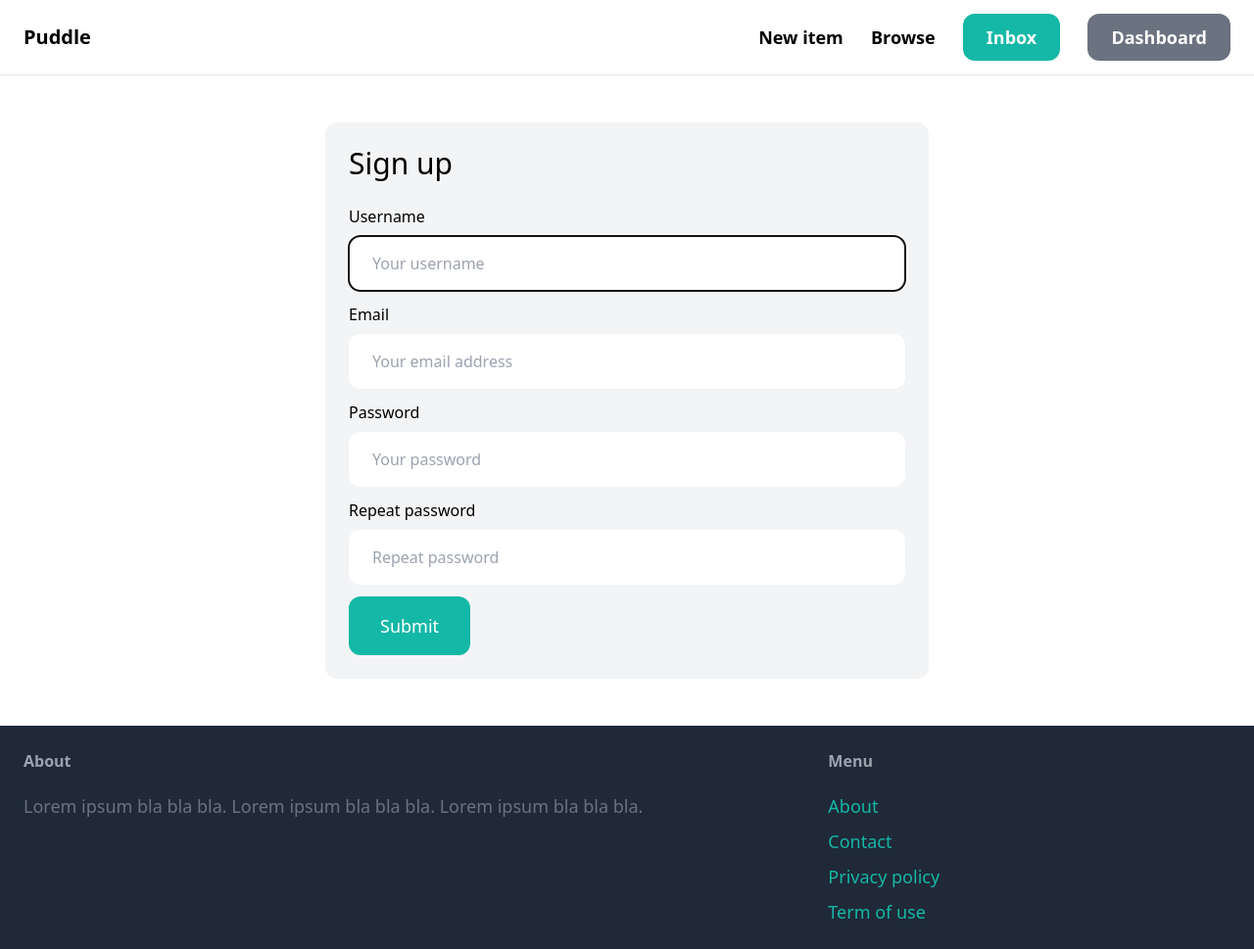
After one commit to TheLazyCode-hub/fullstack, a Django app: page /signup/ in a window 1280 px wide. The commit adds this page. Shown: the whole page at 98% size. Run offline with Django 4.2, Linux system fonts and the light colour scheme; some libraries are stand-ins or nearby versions.

Commit message:
signup completed

```diff
--- /dev/null
+++ b/puddle/core/forms.py
@@ -0,0 +1,24 @@
+from django import forms
+from django.contrib.auth.forms import UserCreationForm
+from django.contrib.auth.models import User
+
+class SignupForm(UserCreationForm):
+    class Meta:
+        model = User
+        fields = ('username', 'email', 'password1', 'password2')
+    username = forms.CharField(widget=forms.TextInput(attrs={
+        'placeholder': 'Your username',
+        'class': 'w-full py-4 px-6 rounded-xl'
+    }))
+    email = forms.CharField(widget=forms.EmailInput(attrs={
+        'placeholder': 'Your email address',
+        'class': 'w-full py-4 px-6 rounded-xl'
+    }))
+    password1 = forms.CharField(widget=forms.PasswordInput(attrs={
+        'placeholder': 'Your password',
+        'class': 'w-full py-4 px-6 rounded-xl'
+    }))
+    password2 = forms.CharField(widget=forms.PasswordInput(attrs={
+        'placeholder': 'Repeat password',
+        'class': 'w-full py-4 px-6 rounded-xl'
+    }))
--- a/puddle/core/templates/core/base.html
+++ b/puddle/core/templates/core/base.html
@@ -12,7 +12,7 @@
 
     <body>
         <nav class="py-6 px-6 flex justify-between items-center border-b border-gray-200">
-            <a href="/" class="text-xl font-semibold">Puddle</a>
+            <a href="{% url 'core:index' %}" class="text-xl font-semibold">Puddle</a>
 
             <div class="space-x-6">
                 <a href="#" class="text-lg font-semibold hover:text-gray-500">New item</a>
@@ -40,7 +40,7 @@
 
                 <ul class="space-y-2">
                     <li><a href="#" class="text-lg text-teal-500 hover:text-teal-700">About</a></li>
-                    <li><a href="#" class="text-lg text-teal-500 hover:text-teal-700">Contact</a></li>
+                    <li><a href=" {% url 'core:contact' %}" class="text-lg text-teal-500 hover:text-teal-700">Contact</a></li>
                     <li><a href="#" class="text-lg text-teal-500 hover:text-teal-700">Privacy policy</a></li>
                     <li><a href="#" class="text-lg text-teal-500 hover:text-teal-700">Term of use</a></li>
                 </ul>
--- /dev/null
+++ b/puddle/core/templates/core/signup.html
@@ -0,0 +1,45 @@
+{% extends 'core/base.html' %}
+
+{% block title %}Sign up{% endblock %}
+
+{% block content %}
+<div class="w-1/2 my-6 mx-auto p-6 bg-gray-100 rounded-xl">
+    <h1 class="mb-6 text-3xl">Sign up</h1>
+
+    <form method="post" action=".">
+        {% csrf_token %}
+
+        <div class="mb-3">
+            <label class="inline-block mb-2">Username</label><br>
+            {{ form.username }}
+        </div>
+
+        <div class="mb-3">
+            <label class="inline-block mb-2">Email</label><br>
+            {{ form.email }}
+        </div>
+
+        <div class="mb-3">
+            <label class="inline-block mb-2">Password</label><br>
+            {{ form.password1 }}
+        </div>
+
+        <div class="mb-3">
+            <label class="inline-block mb-2">Repeat password</label><br>
+            {{ form.password2 }}
+        </div>
+
+        {% if form.errors or form.non_field_errors %}
+            <div class="mb-3 p-6 bg-red-100 rounded-xl">
+                {% for field in form %}
+                    {{ field.errors }}
+                {% endfor %}
+
+                {{ form.non_field_errors }}
+            </div>
+        {% endif %}
+
+        <button class="py-4 px-8 text-lg bg-teal-500 hover:bg-teal-700 rounded-xl text-white">Submit</button>
+    </form>
+</div>
+{% endblock %}
--- a/puddle/core/urls.py
+++ b/puddle/core/urls.py
@@ -1,8 +1,9 @@
 from django.urls import path
-from .views import index, contact
+from . import views
 app_name= 'core'
 
 urlpatterns = [
-    path('', index, name="index"),
-    path('contact/', contact, name="contact"),
+    path('', views.index, name="index"),
+    path('contact/', views.contact, name="contact"),
+    path('signup/', views.signup, name="signup"),
 ]
--- a/puddle/core/views.py
+++ b/puddle/core/views.py
@@ -1,5 +1,6 @@
-from django.shortcuts import render
+from django.shortcuts import render, redirect
 from item.models import Item, Category
+from .forms import SignupForm
 
 def index(request):
     items = Item.objects.filter(is_sold=False)[0:6]
@@ -12,3 +13,17 @@ def index(request):
 
 def contact(request):
     return render(request, 'core/contact.html')
+
+def signup(request):
+    if request.method == "POST":
+        form = SignupForm(request.POST)
+
+        if form.is_valid():
+            form.save()
+            return redirect('/login/')
+    else:
+        form = SignupForm()
+
+    return render(request, 'core/signup.html', {
+        'form':form
+    })
```
Also changed, not shown: puddle/db.sqlite3.
